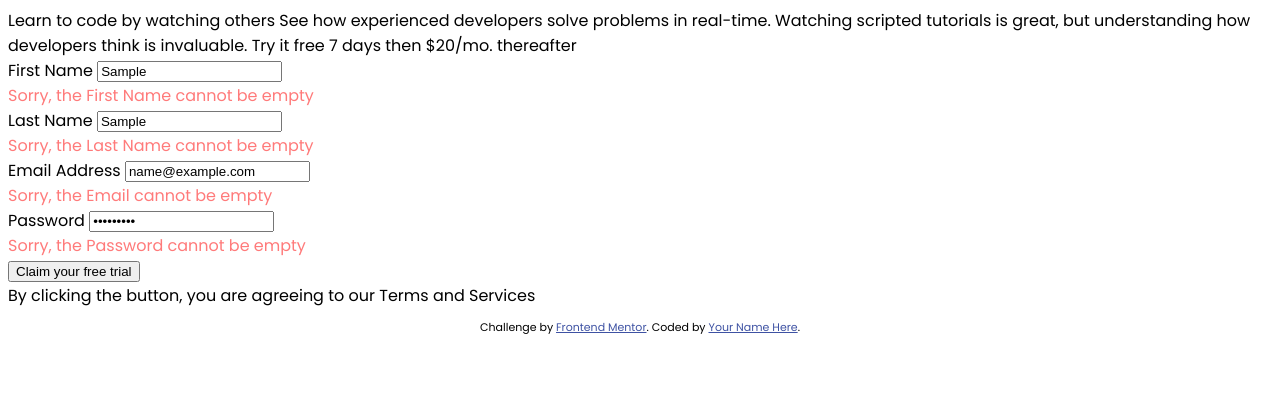
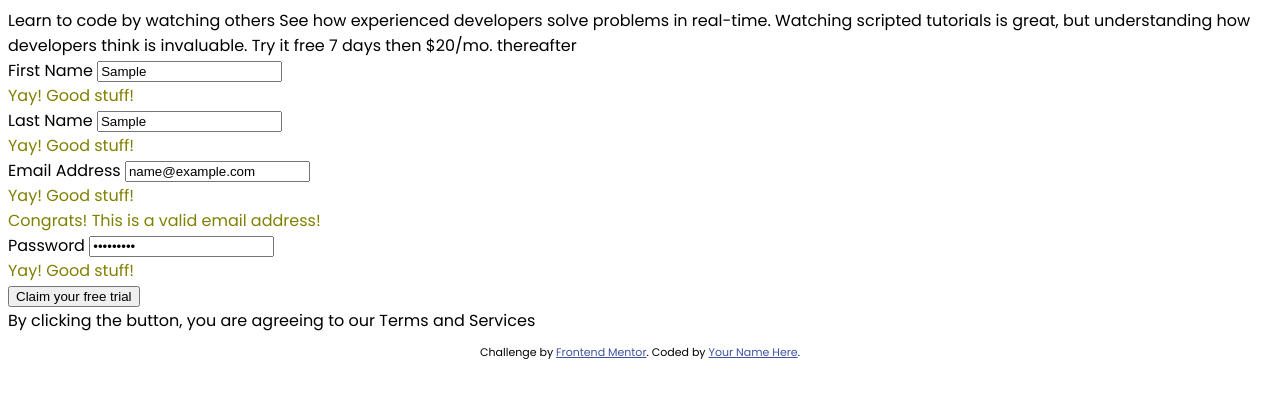
Before and after one commit to sonicakes/form-validation, a plain HTML site: page index.html in a window 1280 px wide. Both pictures are taken after typing "Sample", "Sample", "name@example.com", "Sample123" into the empty fields and a click on the input "Claim your free trial". Drawn offline with nearby package versions, Linux system fonts and the light colour scheme.

Commit message:
add correct empty validation and email field validation

```diff
--- a/index.html
+++ b/index.html
@@ -48,6 +48,7 @@
       <label for="Email">Email Address</label>
       <input type="email" name="Email" id="email">
       <div class="error-msg email"></div>
+      <div class="error-msg email-validity"></div>
     </div>
     <div class="form-section">
       <label for="Password">Password</label>
--- a/js.js
+++ b/js.js
@@ -1,31 +1,52 @@
 // A $( document ).ready() block.
-$( document ).ready(function() {
-    console.log( "ready!" );
+$(document).ready(function () {
+  console.log("ready!");
 
-            $("#submit").click(function(e){
+  $("#submit").click(function (e) {
     e.preventDefault();
     checkEmpty("#firstName");
     checkEmpty("#lastName");
     checkEmpty("#email");
     checkEmpty("#password");
-
+    validateEmail("#email");
   });
 
+  function checkEmpty(fieldName) {
+    let b = $(fieldName).val();
+    console.log(b);
 
-       function checkEmpty (fieldName) {
-        if ($(fieldName).attr("value") === undefined) {
-            console.log("the " + fieldName + " field is empty");
     let newValue = fieldName.substring(1);
+
+    if (b === undefined || b === "") {
+      console.log(b);
+
+      console.log("the " + fieldName + " field is empty", "value: " + b);
       console.log(newValue);
 
-            $("." + newValue).text("Sorry, the " + $(fieldName).attr("name") + " cannot be empty");
-
+      $("." + newValue).text(
+        "Sorry, the " + $(fieldName).attr("name") + " cannot be empty."
+      );
+    } else {
+      $("." + newValue)
+        .text("Yay! Good stuff!")
+        .addClass("success");
     }
   }
 
+  function validateEmail(mail) {
+    let mailformat = /^[a-zA-Z0-9.!#$%&'*+/=?^_`{|}~-]+@[a-zA-Z0-9-]+(?:\.[a-zA-Z0-9-]+)*$/;
+    console.log(mail);
+    let c = $(mail).val();
+    console.log(c);
 
+    if (c.match(mailformat)) {
+      $(".error-msg.email-validity")
+        .text("Congrats! This is a valid email address!")
+        .addClass("success");
+    } else {
+      $(".error-msg.email-validity").text(
+        "Sorry! This is not a valid email address!"
+      );
+    }
+  }
 });
-
-//todo
-//1. check if values of fname,lname and pswd are empty, and if yes, display relevant msgs
-//2. validate email & display msg
--- a/styles.css
+++ b/styles.css
@@ -5,3 +5,7 @@ body {
 .error-msg {
     color: #FF7A7A;
 }
+
+.success {
+    color: olive;
+}
```
Lines whose indentation alone changed are shown as unchanged.
